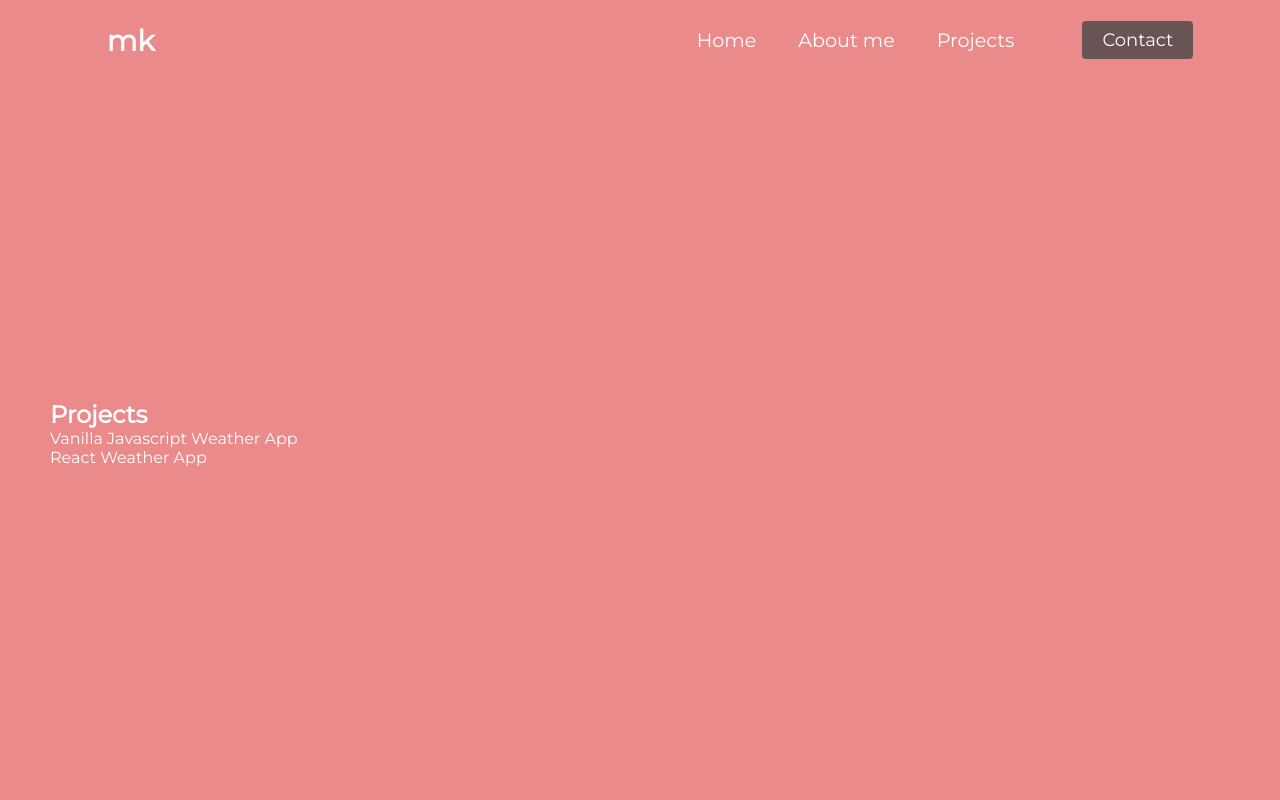
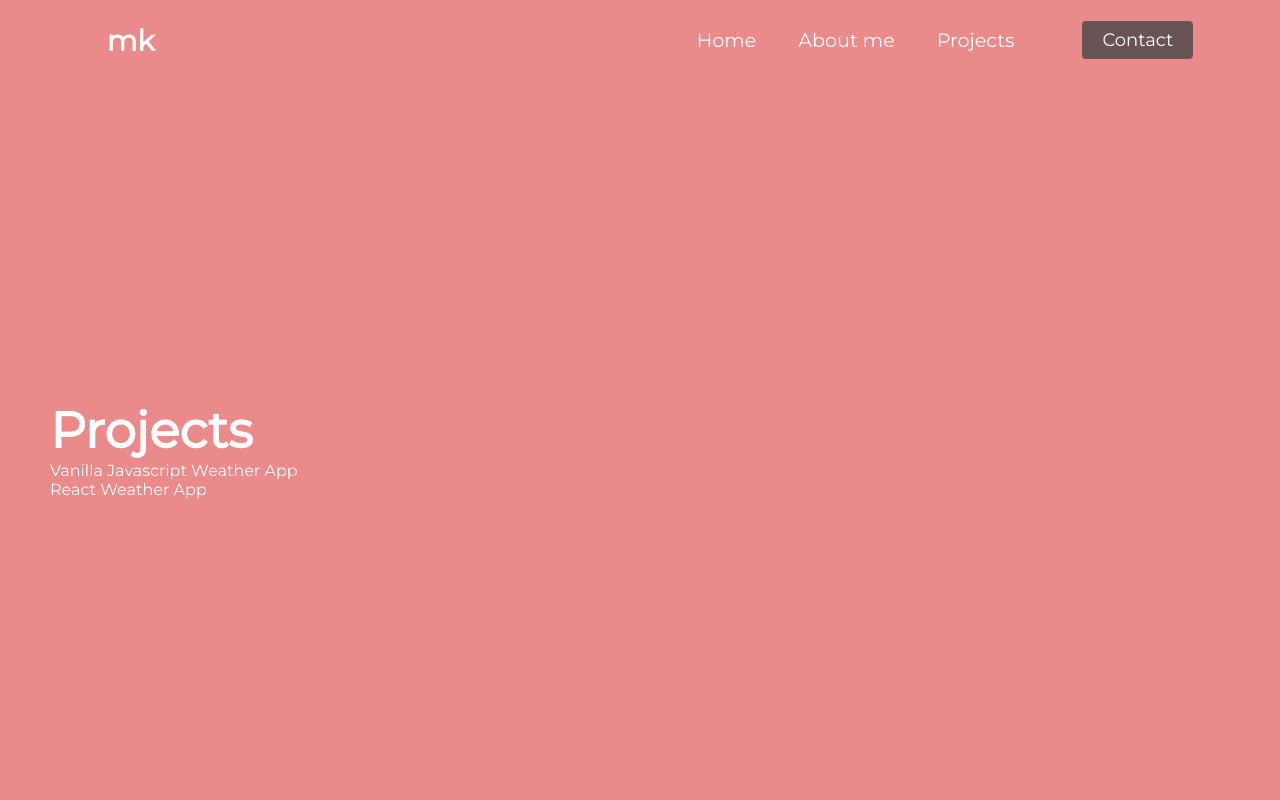
Before and after one commit to michaelakleer/personal-website-react, a React (Create React App) app: page /projects in a window 1280 px wide. Shown: the top 800 px of the page. Built offline with nearby package versions, Linux system fonts and the light colour scheme.

Commit message:
Added styling

```diff
--- a/src/components/Projects/Projects.css
+++ b/src/components/Projects/Projects.css
@@ -3,3 +3,7 @@
   background: #ea8a8a;
   padding: 25rem 50px 25rem 50px;
 }
+
+.Projects h1 {
+  font-size: 50px;
+}
```
